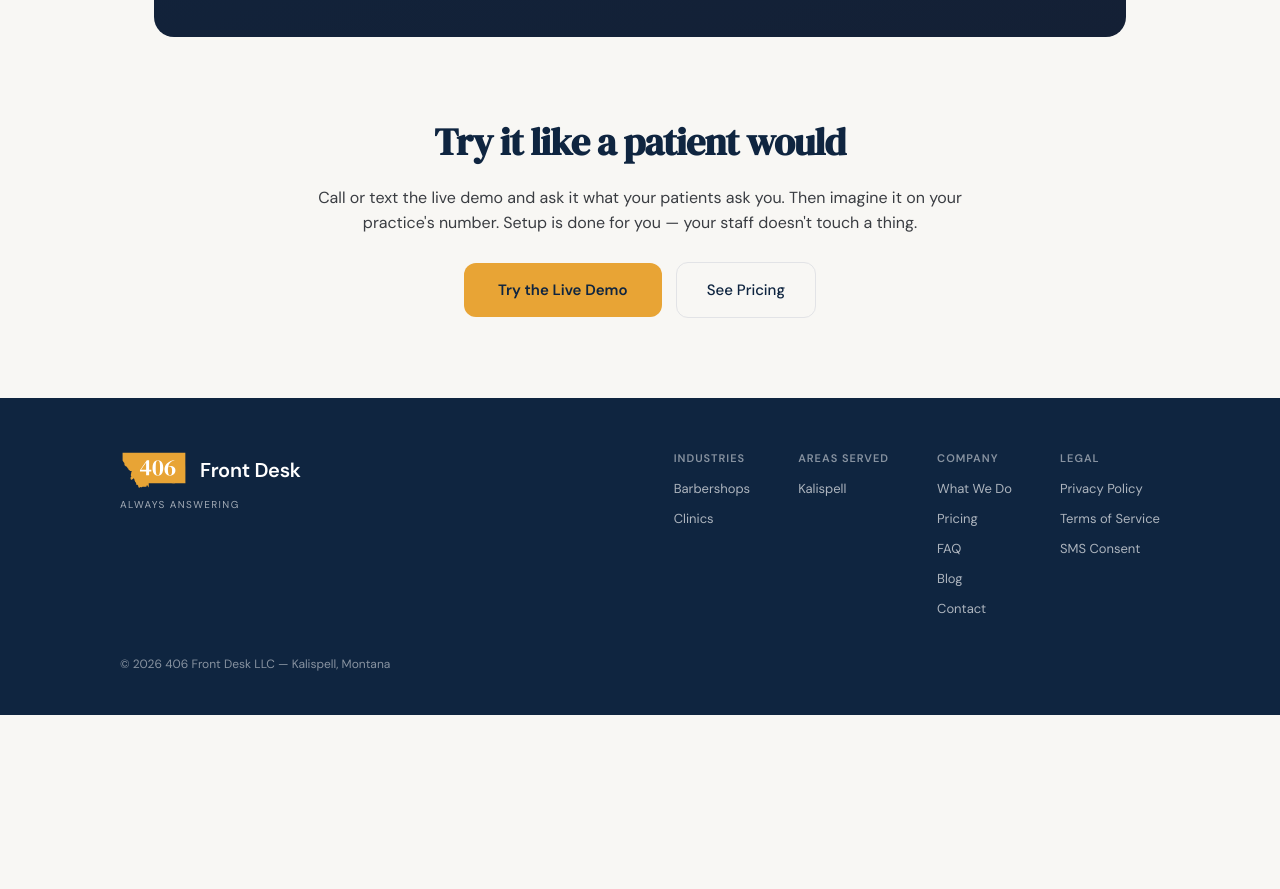
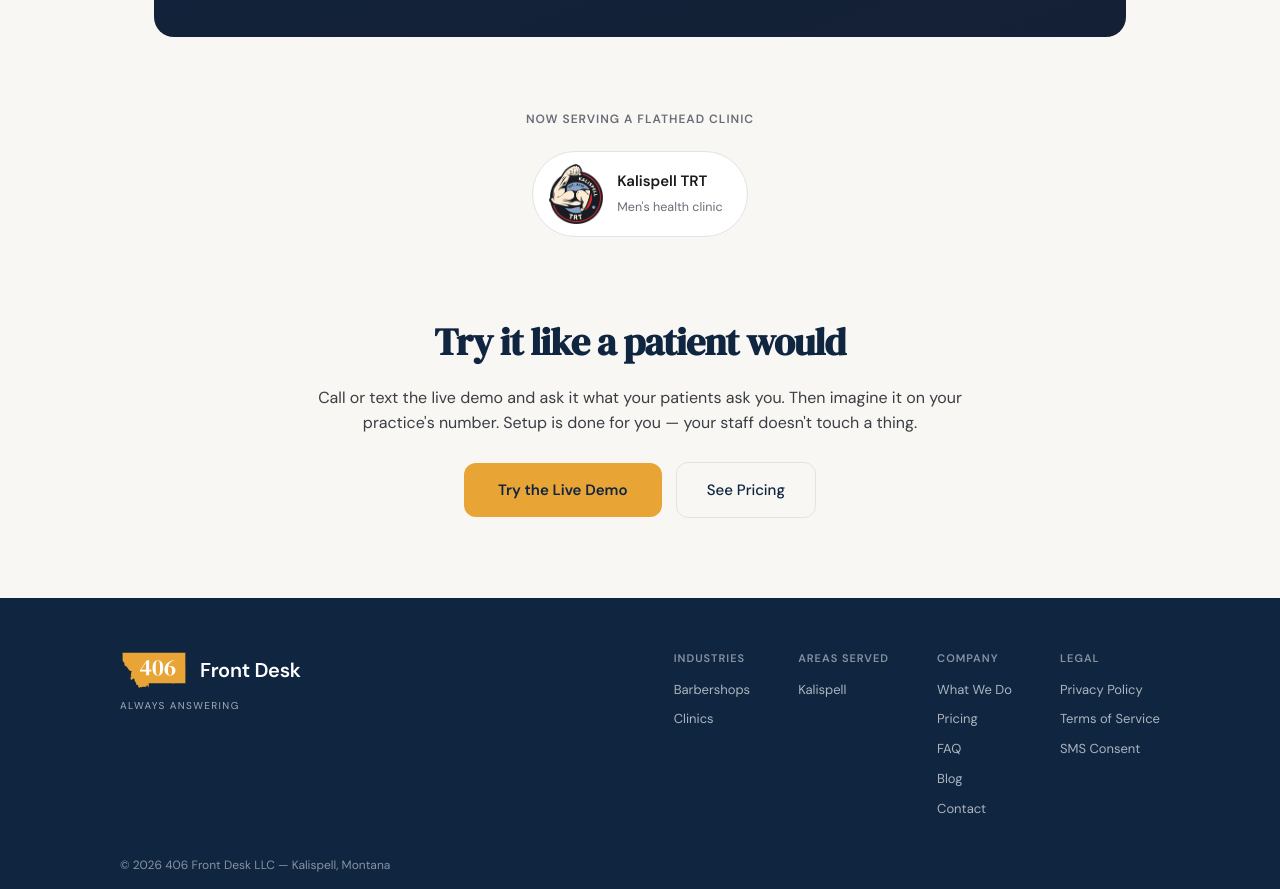
Before and after one commit to ghill217/406frontdesk-site, an Eleventy site: page src/clinics.njk in a window 1280 px wide. Shown: the part 2363-3252 px from the top of the page. Before the commit the page ends 3078 px from the top, so only its background shows below. Built offline with nearby package versions, Linux system fonts and the light colour scheme; Eleventy itself is replaced by a stand-in of ours; files that its build step writes are made by us from their sources; a script that the page names is missing.

Commit message:
Add Kalispell TRT badge to homepage brand strip + clinics page
Jason gave explicit OK to be named publicly (2026-07-16). Adds the KTRT crest badge (trimmed/optimized to 115x128, 19KB) beside TL Slicks on the homepage brand strip and a matching Now-serving-a-Flathead-clinic strip on /clinics/.

Co-Authored-By: Claude Opus 4.8 <noreply@anthropic.com>

```diff
--- a/src/clinics.njk
+++ b/src/clinics.njk
@@ -94,11 +94,22 @@ permalink: /clinics/
   </div>
 </section>
 
+<section class="inner-sec" style="padding-top: 10px;">
+  <div class="brandstrip">
+    <div class="bs-label">Now serving a Flathead clinic</div>
+    <div class="brandstrip-logos">
+      <div class="brand-chip">
+        <img src="/assets/img/kalispelltrt-logo.png" alt="Kalispell TRT" width="115" height="128" loading="lazy" />
+        <div class="bc-meta"><strong>Kalispell TRT</strong><span>Men's health clinic</span></div>
+      </div>
+    </div>
+  </div>
+</section>
+
 {#
-  PLACEHOLDER — real client-proof band goes here once a health client is VERIFIED live.
-  Do NOT publish live-call proof claims until confirmed on real calls (no fabricated proof).
-  Candidate anchor: Kalispell TRT (signed + billing live; free-July onboarding as of 2026-07-15).
-  Naming the client publicly requires their explicit OK — keep generic until then.
+  Client badge above = a "businesses we serve" mark (Kalispell TRT), matching the homepage brand strip.
+  A live-call PROOF / testimonial band still belongs here later — do NOT publish live-call proof stats
+  until confirmed on real calls (no fabricated proof).
 #}
 
 <div class="cta-band">
--- a/src/css/clinics.css
+++ b/src/css/clinics.css
@@ -105,6 +105,15 @@
   .book-logos { display: flex; gap: 10px; flex-wrap: wrap; align-items: center; }
   .book-pill { background: var(--surface); border: 1px solid var(--border); border-radius: 999px; padding: 8px 18px; font-size: 14px; font-weight: 500; color: var(--ink-soft); }
 
+  .brandstrip { text-align: center; margin: 8px auto 0; }
+  .brandstrip .bs-label { font-size: 12px; font-weight: 600; letter-spacing: 1px; text-transform: uppercase; color: var(--ink-muted); margin-bottom: 22px; }
+  .brandstrip-logos { display: flex; align-items: center; justify-content: center; gap: 28px; flex-wrap: wrap; }
+  .brand-chip { display: inline-flex; align-items: center; gap: 14px; background: var(--white); border: 1px solid var(--border); border-radius: 100px; padding: 12px 24px 12px 16px; }
+  .brand-chip img { height: 60px; width: auto; display: block; }
+  .brand-chip .bc-meta { text-align: left; }
+  .brand-chip .bc-meta strong { display: block; font-size: 15px; color: var(--ink); font-weight: 600; }
+  .brand-chip .bc-meta span { font-size: 12.5px; color: var(--ink-muted); }
+
   .cta-band { text-align: center; padding: 20px 24px 80px; max-width: 720px; margin: 0 auto; }
   .cta-band h2 { font-family: 'DM Serif Display', serif; font-size: clamp(28px, 3.6vw, 38px); color: var(--navy); letter-spacing: -0.02em; margin-bottom: 12px; }
   .cta-band p { color: var(--ink-soft); font-size: 16px; margin-bottom: 26px; }
--- a/src/index.njk
+++ b/src/index.njk
@@ -330,6 +330,10 @@ pageCss: home
           <img src="/assets/img/tlslicks-logo.png" alt="TL Slicks" width="120" height="60" loading="lazy" />
           <div class="bc-meta"><strong>TL Slicks</strong><span>Kalispell barbershop</span></div>
         </div>
+        <div class="brand-chip">
+          <img src="/assets/img/kalispelltrt-logo.png" alt="Kalispell TRT" width="115" height="128" loading="lazy" />
+          <div class="bc-meta"><strong>Kalispell TRT</strong><span>Men's health clinic</span></div>
+        </div>
       </div>
     </div>
   </div>
```
Also changed, not shown: src/assets/img/kalispelltrt-logo.png (added).
